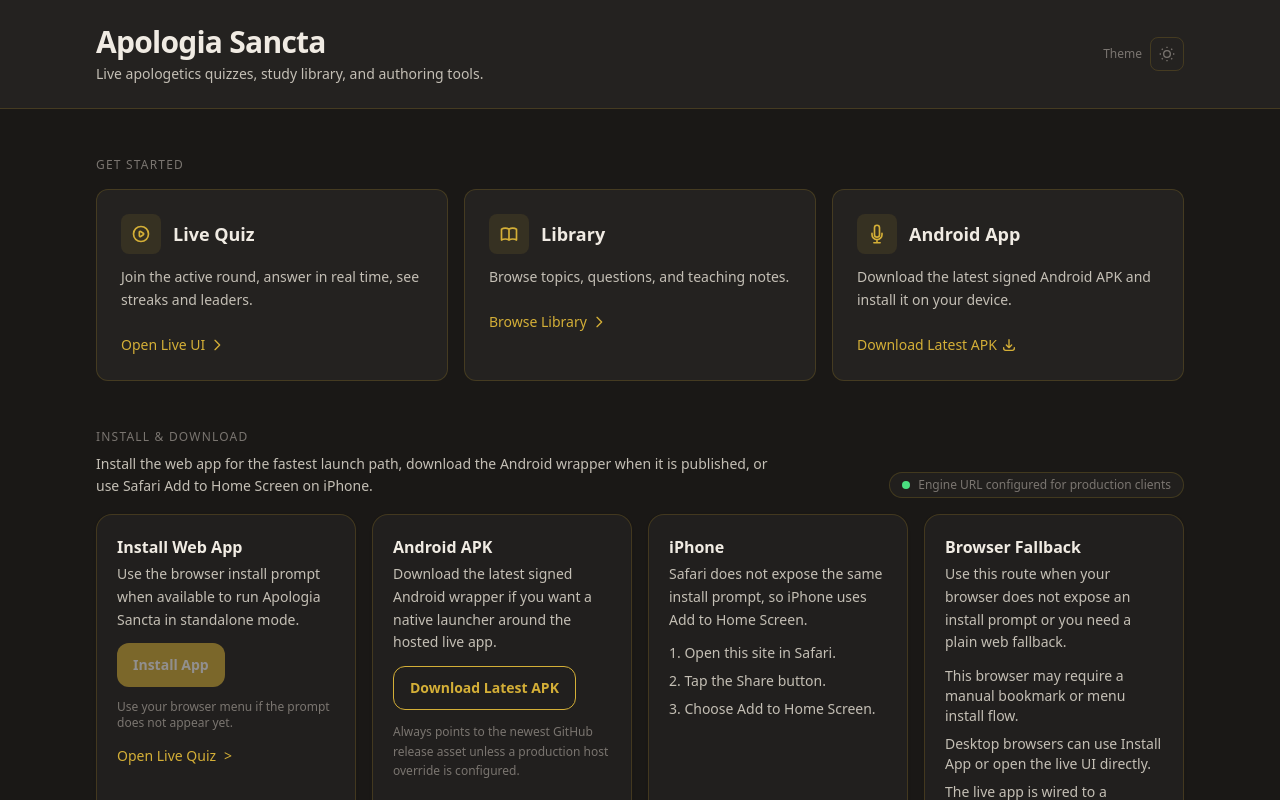
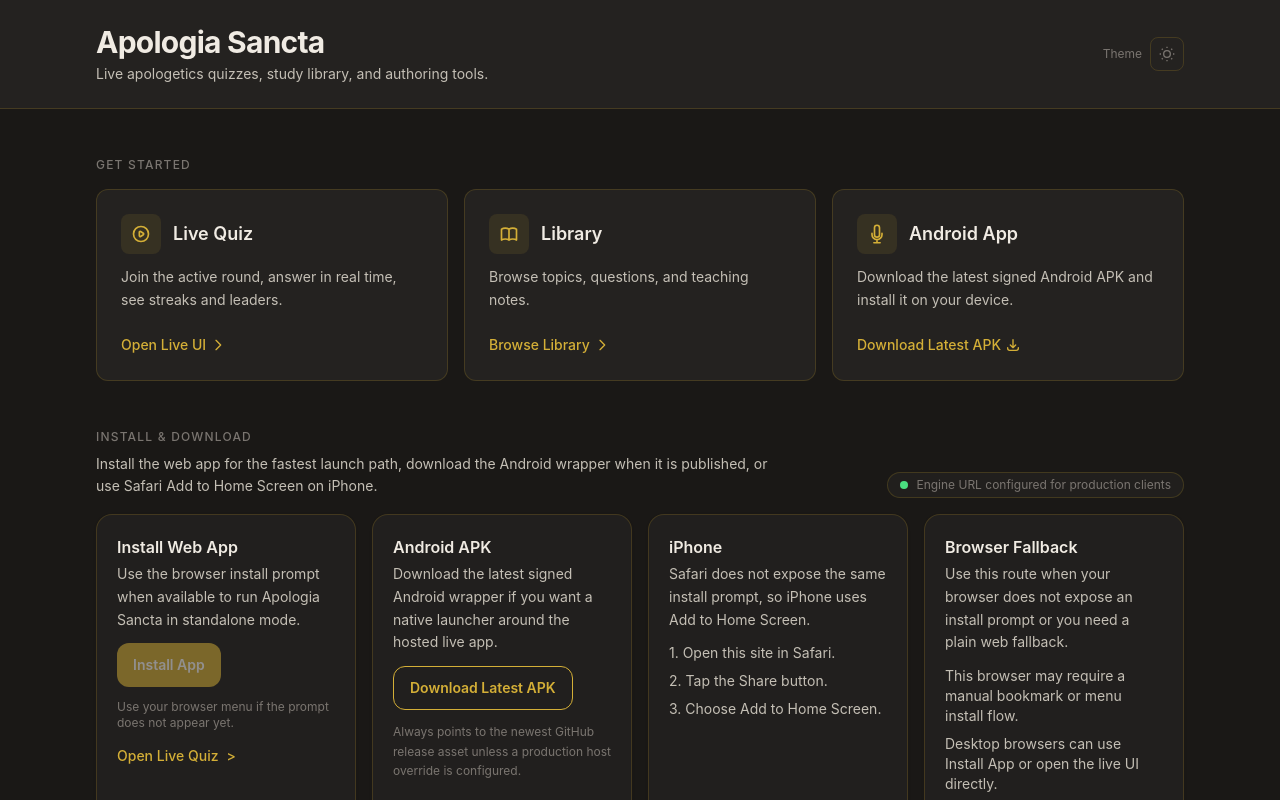
Before and after one commit to DocHarry22/apologiasancta-ui, a Next.js app: page / in a window 1280 px wide. Shown: the top 800 px of the page. Built offline with nearby package versions, Linux system fonts and the light colour scheme; no server answers.

Commit message:
style: define resilient local font stacks

```diff
--- a/src/app/globals.css
+++ b/src/app/globals.css
@@ -3,6 +3,8 @@
 /* Light Theme (default) */
 :root,
 [data-theme="light"] {
+  --font-geist-sans: Inter, ui-sans-serif, system-ui, -apple-system, BlinkMacSystemFont, "Segoe UI", sans-serif;
+  --font-geist-mono: "SFMono-Regular", Consolas, "Liberation Mono", monospace;
   --bg: #f5f3ef;
   --bg-gradient-start: #f8f6f2;
   --bg-gradient-end: #e8e4dc;
```
